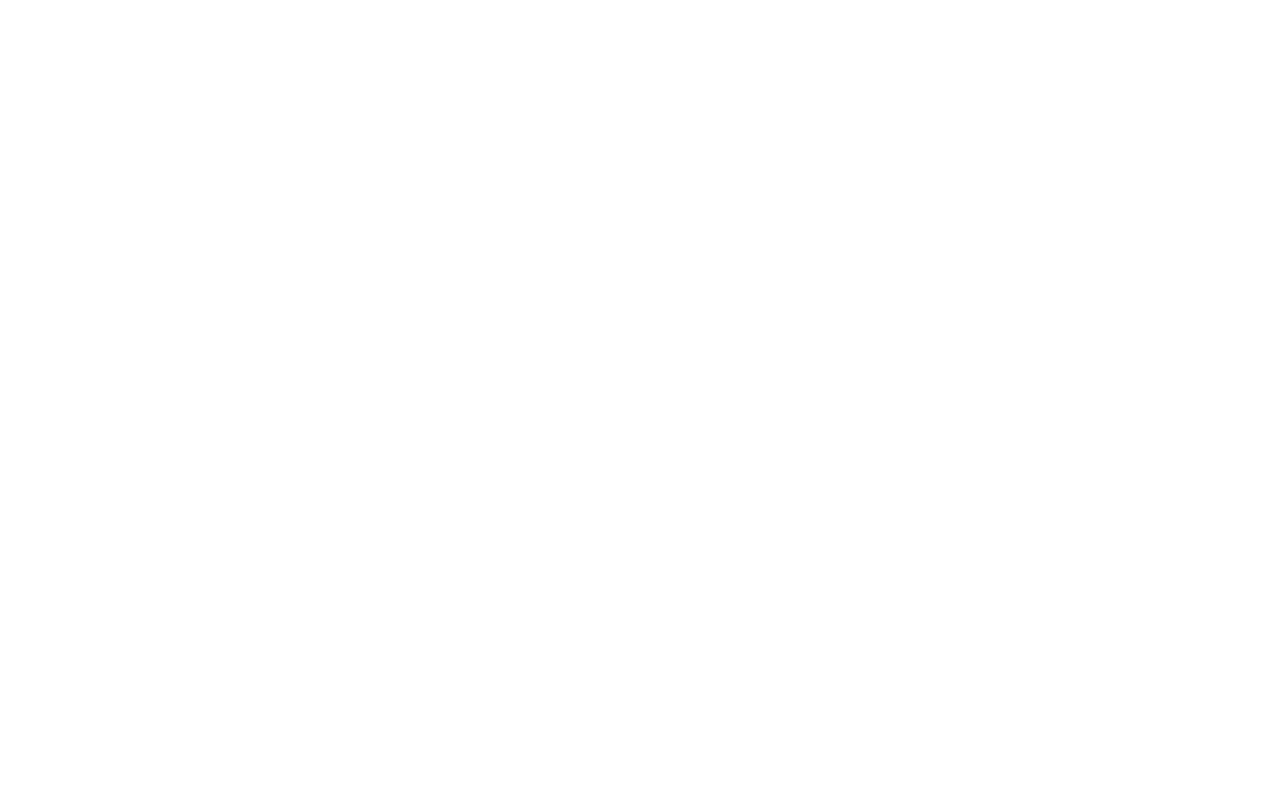
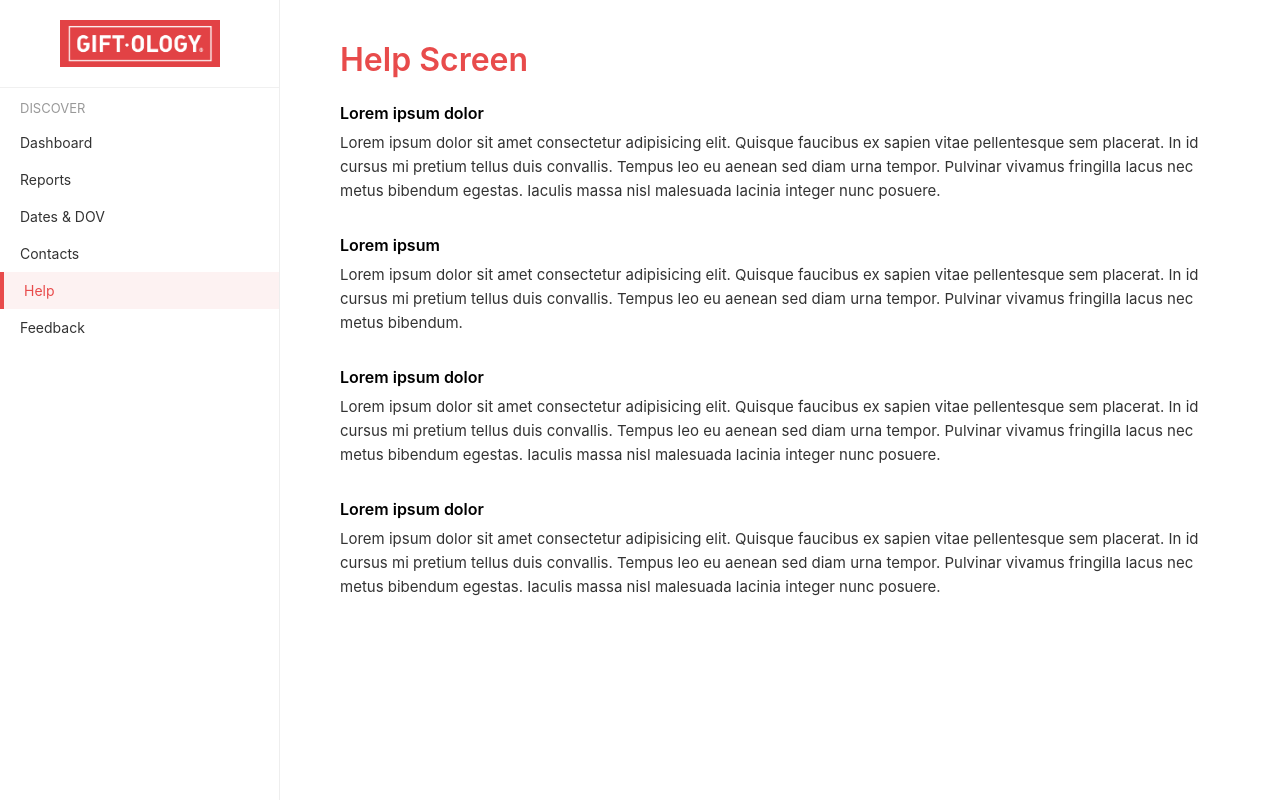
Before and after one commit to cerenimbus/Giftology_Web, a React (Vite) app: page /dev/helpscreen in a window 1280 px wide. Before the commit this address had no page. Built offline with nearby package versions, Linux system fonts and the light colour scheme.

Commit message:
helpscreen from euan
helpscreen from euan

```diff
--- a/src/App.jsx
+++ b/src/App.jsx
@@ -27,7 +27,7 @@
           <Route path="/forgot-password" element={<ForgotPassword />} />
           <Route path="/reset-password" element={<ForgotPassword />} />
           <Route path="/contacts" element={<Contacts />} />
-          <Route path="/help" element={<HelpScreen />} />
+          <Route path="/helpscreen" element={<HelpScreen />} />
           <Route path="/feedback" element={<Feedback />} />
         </Routes>
       )}
--- a/src/screens/helpscreen.jsx
+++ b/src/screens/helpscreen.jsx
@@ -1,9 +1,9 @@
 /*
- * JA11/11/25
+ *
  * src/screens/HelpScreen.jsx (web)
  * Giftology Relationship Radar - Help Screen
  * The layout is simple, with a Giftology logo and sample text paragraphs.
- * Euan Flores
+ * EF 11/12/25
  */
 
 import React, { useState, useEffect } from "react";
@@ -49,7 +49,7 @@
       {isDesktop && <Sidebar navigate={navigate} />}
 
       {/* Main content on the right side */}
-      <main style={{ ...styles.main, marginLeft: isDesktop ? 280 : 0 }}>
+      <main style={styles.main}>
         <h1 style={styles.title}>Help Screen</h1>
 
         {/* Section 1 */}
@@ -137,7 +137,7 @@
   // If the item is active (selected), change the style color
   if (active === true) {
     itemStyle.backgroundColor = "#fdf2f2";
-    itemStyle.borderLeft = "4px solid #e84b4b";
+    itemStyle.borderLeft = "0.25rem solid #e84b4b";
     itemStyle.color = "#e84b4b";
   }
 
@@ -158,78 +158,76 @@
   },
 
   sidebar: {
-    width: 280,
+    width: "17.5rem",
     backgroundColor: "#ffffff",
-    borderRight: "1px solid #eeeeee",
-    height: "100vh",
-    position: "fixed",
-    top: 0,
-    left: 0,
+    borderRight: "0.0625rem solid #eeeeee",
+    minHeight: "100vh",
+    position: "relative",
   },
 
   logoContainer: {
     display: "flex",
     justifyContent: "center",
     alignItems: "center",
-    paddingTop: 20,
-    paddingBottom: 20,
-    borderBottom: "1px solid #f0f0f0",
+    paddingTop: "1.25rem",
+    paddingBottom: "1.25rem",
+    borderBottom: "0.0625rem solid #f0f0f0",
   },
 
   logoImage: {
-    width: 160,
+    width: "10rem",
     height: "auto",
   },
 
   menuHeader: {
     color: "#999999",
-    paddingTop: 12,
-    paddingLeft: 20,
-    paddingBottom: 8,
-    fontSize: 13,
+    paddingTop: "0.75rem",
+    paddingLeft: "1.25rem",
+    paddingBottom: "0.5rem",
+    fontSize: "0.8125rem",
     textTransform: "uppercase",
   },
 
   menuItem: {
     display: "flex",
     alignItems: "center",
-    gap: 10,
-    paddingTop: 10,
-    paddingBottom: 10,
-    paddingLeft: 20,
-    fontSize: 14,
+    gap: "0.625rem",
+    paddingTop: "0.625rem",
+    paddingBottom: "0.625rem",
+    paddingLeft: "1.25rem",
+    fontSize: "0.875rem",
     cursor: "pointer",
     color: "#333333",
   },
 
   main: {
     flex: 1,
-    paddingTop: 40,
-    paddingLeft: 60,
-    paddingRight: 60,
+    paddingTop: "2.5rem",
+    paddingLeft: "3.75rem",
+    paddingRight: "3.75rem",
     overflowY: "auto",
   },
 
   title: {
-    fontSize: 32,
+    fontSize: "2rem",
     fontWeight: 600,
     color: "#e84b4b",
-    marginBottom: 24,
+    marginBottom: "1.5rem",
   },
 
   subTitle: {
-    fontSize: 16,
+    fontSize: "1rem",
     fontWeight: 600,
-    marginBottom: 8,
+    marginBottom: "0.5rem",
   },
 
   text: {
-    fontSize: 15,
+    fontSize: "0.9375rem",
     color: "#333333",
     lineHeight: 1.6,
   },
 
   section: {
-    marginBottom: 32,
+    marginBottom: "2rem",
   },
 };
```
